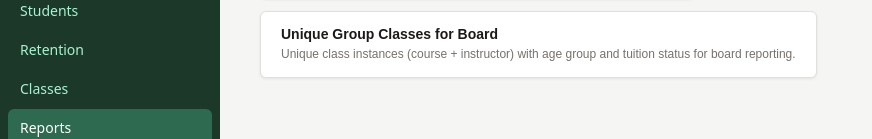
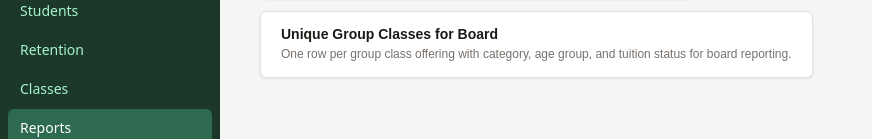
Before and after one commit to jrimler/dashboard, a React (Vite) app: page /reports in a window 1280 px wide. Shown: the part 161-300 px from the top of the page, without its empty margins (0-872 px from the left). Built offline with nearby package versions, Linux system fonts and the light colour scheme; no server answers.

Commit message:
Update UGCB report pill description
Co-Authored-By: Claude Sonnet 4.6 <noreply@anthropic.com>

```diff
--- a/src/pages/SpecializedReporting.jsx
+++ b/src/pages/SpecializedReporting.jsx
@@ -12,7 +12,7 @@ const REPORTS = [
   {
     id:          'unique-group-classes-board',
     label:       'Unique Group Classes for Board',
-    description: 'Unique class instances (course + instructor) with age group and tuition status for board reporting.',
+    description: 'One row per group class offering with category, age group, and tuition status for board reporting.',
     component:   UniqueGroupClassesBoard,
   },
 ]
```
